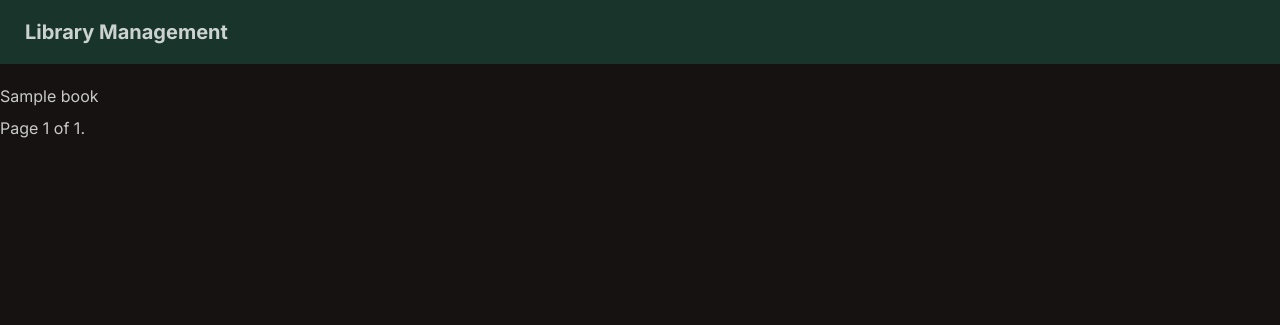
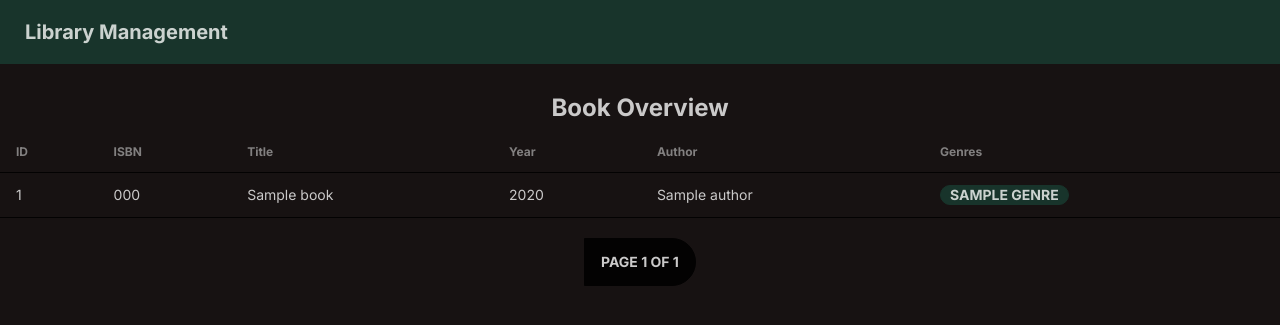
Before and after one commit to mlhmz/library_management, a Django app: page / in a window 1280 px wide. Shown: the top 325 px of the page. Run offline with Django 4.2, Linux system fonts and the light colour scheme; tables that the repository leaves empty hold one stand-in row (values such as "Sample post"); style sheets or scripts are compiled from the project's sources.

Commit message:
Add actual table and Improve Stylings

````diff
--- a/library/templates/base.html
+++ b/library/templates/base.html
@@ -13,7 +13,7 @@
 <body>
 <main>
     <div class="navbar bg-neutral text-neutral-content mb-5">
-        <a class="btn btn-ghost normal-case text-xl">Library Management</a>
+        <a class="btn btn-ghost normal-case text-xl" href="/">Library Management</a>
     </div>
     <div class="container m-auto">
         {% block main %}
--- a/library/templates/book_list.html
+++ b/library/templates/book_list.html
@@ -1,30 +1,62 @@
 {% extends "base.html" %}
 
 {% block title %}
-    Book List
+    Book Overview
 {% endblock %}
 
 {% block main %}
+    <div class="flex flex-col items-center">
+        <h1 class="text-2xl my-2 font-bold">Book Overview</h1>
+        <div class="overflow-x-auto overflow-y-auto w-full">
+            <table class="table w-full">
+                <thead>
+                <tr>
+                    <th>ID</th>
+                    <th>ISBN</th>
+                    <th>Title</th>
+                    <th>Year</th>
+                    <th>Author</th>
+                    <th>Genres</th>
+                </tr>
+                </thead>
+                <tbody>
                 {% for book in books %}
-        <p class="my-2">{{ book.title }}</p>
+                    <tr>
+                        <td>{{ book.id }}</td>
+                        <td>{{ book.isbn }}</td>
+                        <td>{{ book.title }}</td>
+                        <td>{{ book.year }}</td>
+                        <td>{{ book.author }}</td>
+                        <td>
+                            {% for genre in book.genres.all %}
+                                <div class="badge badge-neutral"><span class="font-bold">{{ genre.name.upper }}</span>
+                                </div>
                             {% endfor %}
+                        </td>
+                    </tr>
+                {% endfor %}
+                </tbody>
+            </table>
+        </div>
 
-    <div class="pagination">
-        <span class="step-links">
+
+        <div class="m-auto my-5">
+            <div class="join">
                 {% if page_obj.has_previous %}
-                <a href="?page=1">&laquo; first</a>
-                <a href="?page={{ page_obj.previous_page_number }}">previous</a>
+                    <a class="join-item btn" href="?page=1">&laquo;</a>
+                    <a class="join-item btn" href="?page={{ page_obj.previous_page_number }}">‹</a>
                 {% endif %}
 
-            <span class="current">
-                Page {{ page_obj.number }} of {{ page_obj.paginator.num_pages }}.
-            </span>
+                <a class="join-item btn">
+                    Page {{ page_obj.number }} of {{ page_obj.paginator.num_pages }}
+                </a>
 
                 {% if page_obj.has_next %}
-                <a href="?page={{ page_obj.next_page_number }}">next</a>
-                <a href="?page={{ page_obj.paginator.num_pages }}">last &raquo;</a>
+                    <a class="join-item btn" href="?page={{ page_obj.next_page_number }}">›</a>
+                    <a class="join-item btn" href="?page={{ page_obj.paginator.num_pages }}">&raquo;</a>
                 {% endif %}
-        </span>
+            </div>
+        </div>
     </div>
 {% endblock %}
 ```
````
Lines whose indentation alone changed are shown as unchanged.
